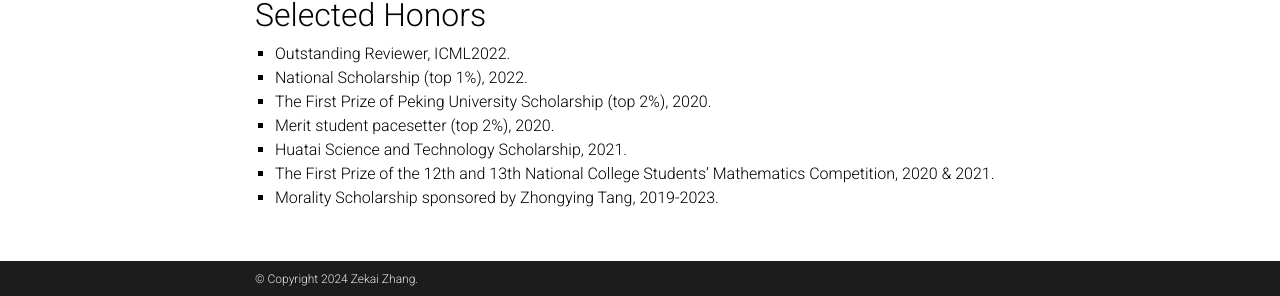
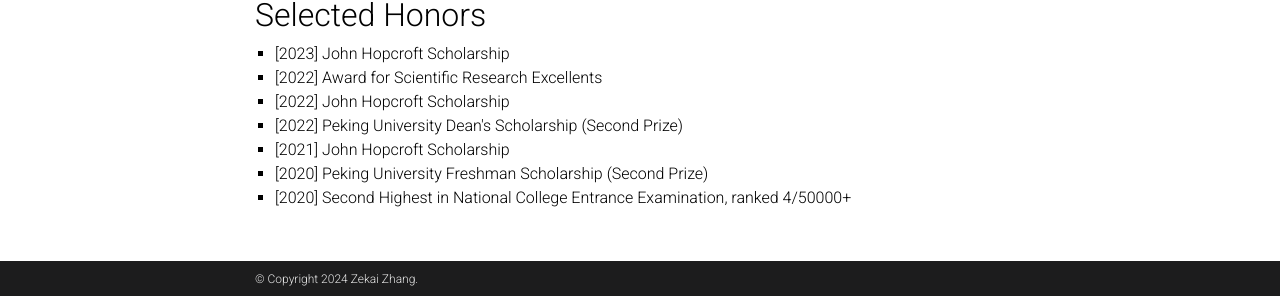
Before and after one commit to zekaiblog/zekaiblog.github.io, a Jekyll site: the page built from _pages/about.md, in a window 1280 px wide and 1369 px high, cut to the strip 1073-1369 px from the top of the window. Built offline with Jekyll 4.4.1, drawn with Linux system fonts in a browser that asks for light colours; full-size pictures stand in for the smaller copies a plugin makes; comment, search, counter and statistics services are not loaded; a style sheet for code colours, icons or effects is not loaded.

Commit message:
Update honors.html

```diff
--- a/_includes/honors.html
+++ b/_includes/honors.html
@@ -1,11 +1,11 @@
 <div class="awards">
       <ul style="list-style-type: square; margin-left: -20px;">
-        <li>Outstanding Reviewer, ICML2022.</li>
-        <li>National Scholarship (top 1%), 2022.</li>
-        <li>The First Prize of Peking University Scholarship (top 2%), 2020.</li>
-        <li>Merit student pacesetter (top 2%), 2020.</li>
-        <li>Huatai Science and Technology Scholarship, 2021.</li>
-        <li>The First Prize of the 12th and 13th National College Students’ Mathematics Competition, 2020 & 2021.</li>
-        <li>Morality Scholarship sponsored by Zhongying Tang, 2019-2023.</li>
+        <li>[2023] John Hopcroft Scholarship</li>
+        <li>[2022] Award for Scientific Research Excellents</li>
+        <li>[2022] John Hopcroft Scholarship</li>
+        <li>[2022] Peking University Dean's Scholarship (Second Prize)</li>
+        <li>[2021] John Hopcroft Scholarship</li>
+        <li>[2020] Peking University Freshman Scholarship (Second Prize)</li>
+        <li>[2020] Second Highest in National College Entrance Examination, ranked 4/50000+</li>
       </ul>
 </div>
```
